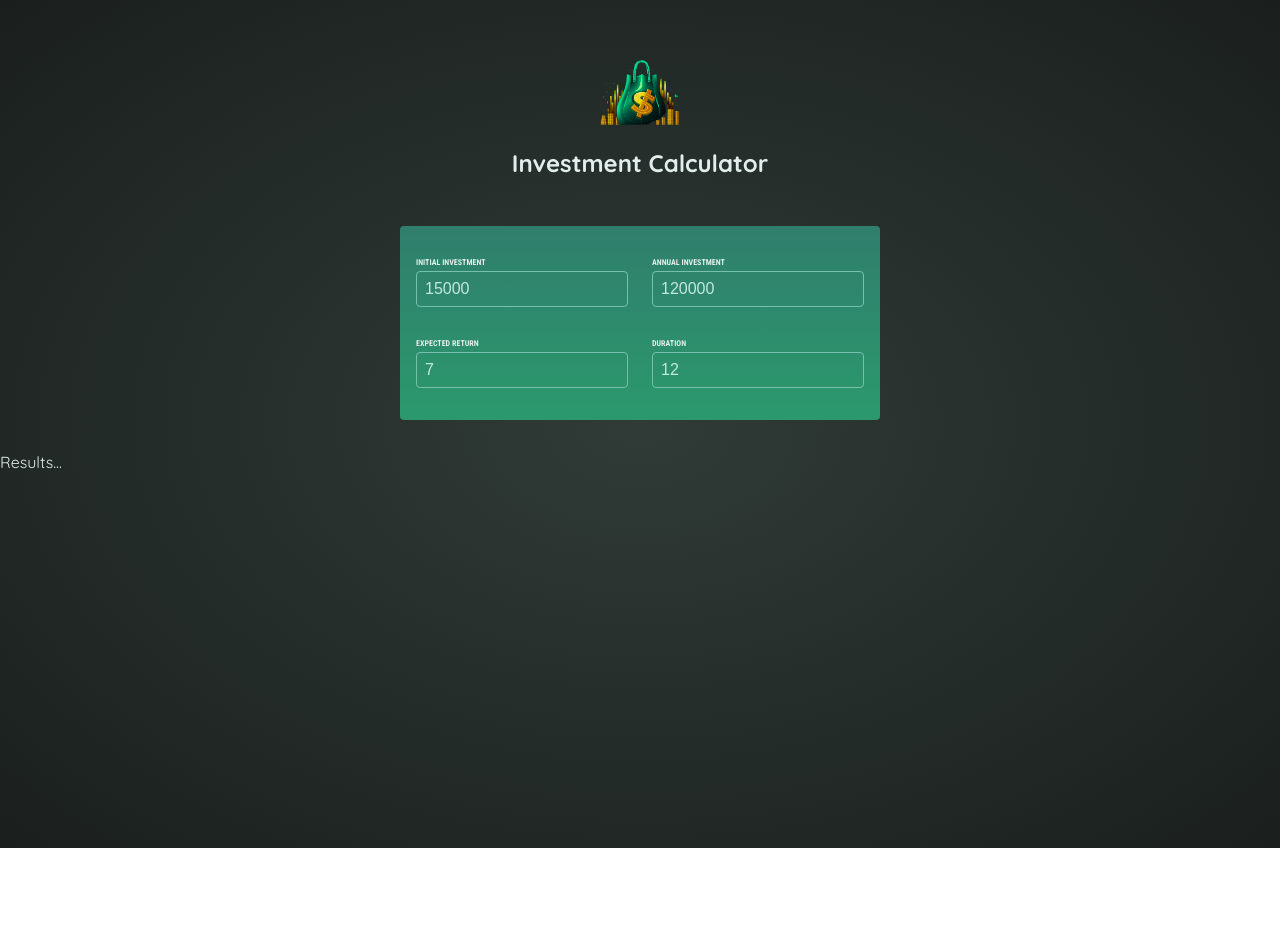
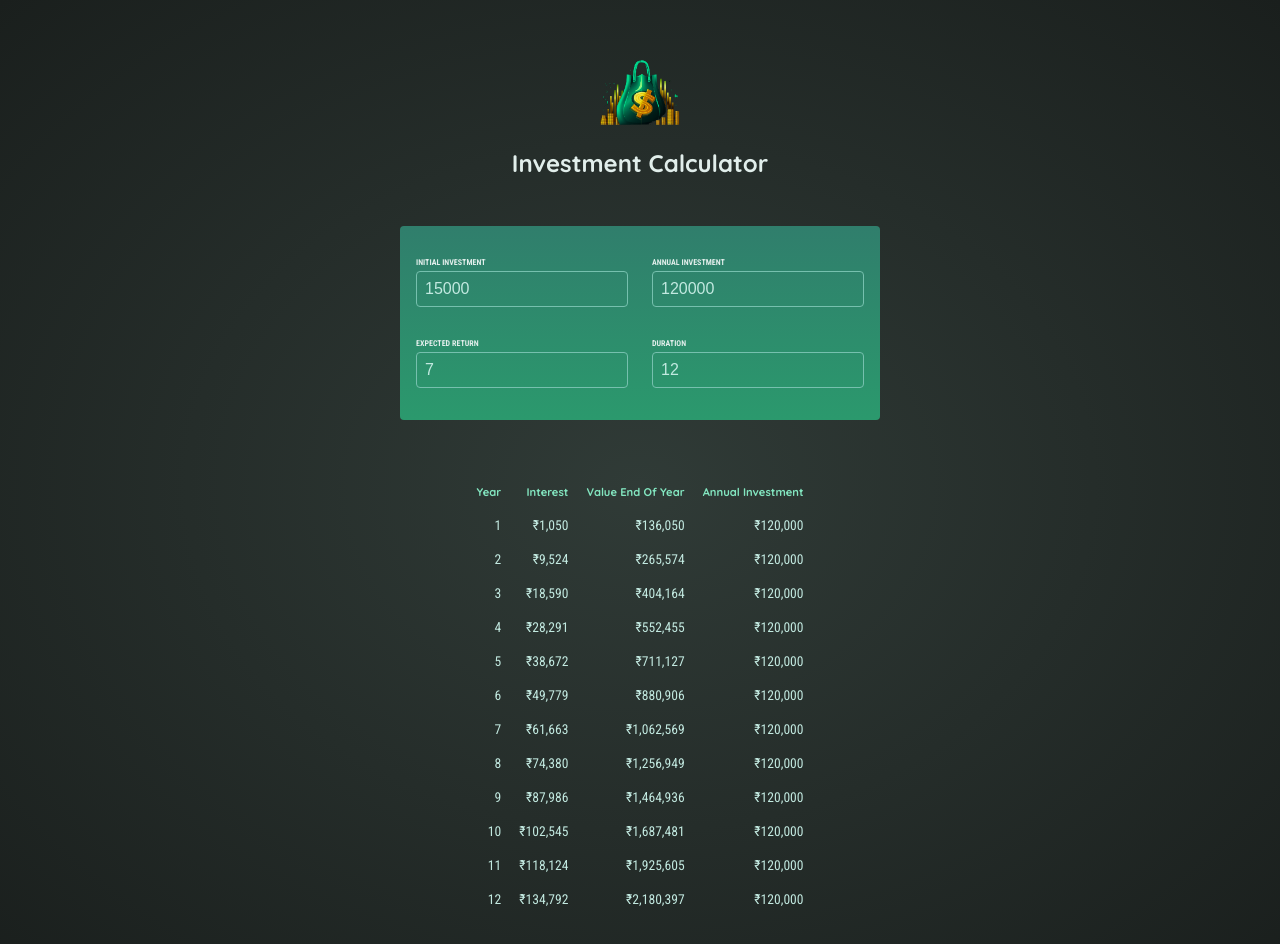
Before and after one commit to ms-tech-geek/investment-calculator, a React app: page / in a window 1280 px wide. Shown: the top 944 px of the page. Before the commit the page ends 848 px from the top, so only its background shows below. Built offline with nearby package versions, Linux system fonts and the light colour scheme; the HTML template or start-up script is replaced by a standard one.

Commit message:
add result section to the app

```diff
--- a/src/App.jsx
+++ b/src/App.jsx
@@ -1,6 +1,7 @@
 import { useState } from 'react';
 import Header from './components/Header';
 import UserInput from './components/UserInput';
+import { calculateInvestmentResults, formatter } from './util/investment';
 
 const DEBUG = false;
 
@@ -11,8 +12,32 @@ const defaultUserInput = {
   duration: 12,
 };
 
-const Results = () => {
-  return <p>Results...</p>;
+const Results = ({ input }) => {
+  const result = calculateInvestmentResults(input);
+  return (
+    <>
+      <table id="result">
+        <thead>
+          <tr>
+            <th>Year</th>
+            <th>Interest</th>
+            <th>Value End Of Year</th>
+            <th>Annual Investment</th>
+          </tr>
+        </thead>
+        <tbody>
+          {result.map((row, index) => (
+            <tr key={index}>
+              <td>{row.year}</td>
+              <td>{formatter.format(row.interest)}</td>
+              <td>{formatter.format(row.valueEndOfYear)}</td>
+              <td>{formatter.format(row.annualInvestment)}</td>
+            </tr>
+          ))}
+        </tbody>
+      </table>
+    </>
+  );
 };
 
 const App = () => {
@@ -43,7 +68,7 @@ const App = () => {
     <>
       <Header />
       <UserInput onChange={handleChange} userInput={userInput} />
-      <Results />
+      <Results input={userInput} />
     </>
   );
 };
```
